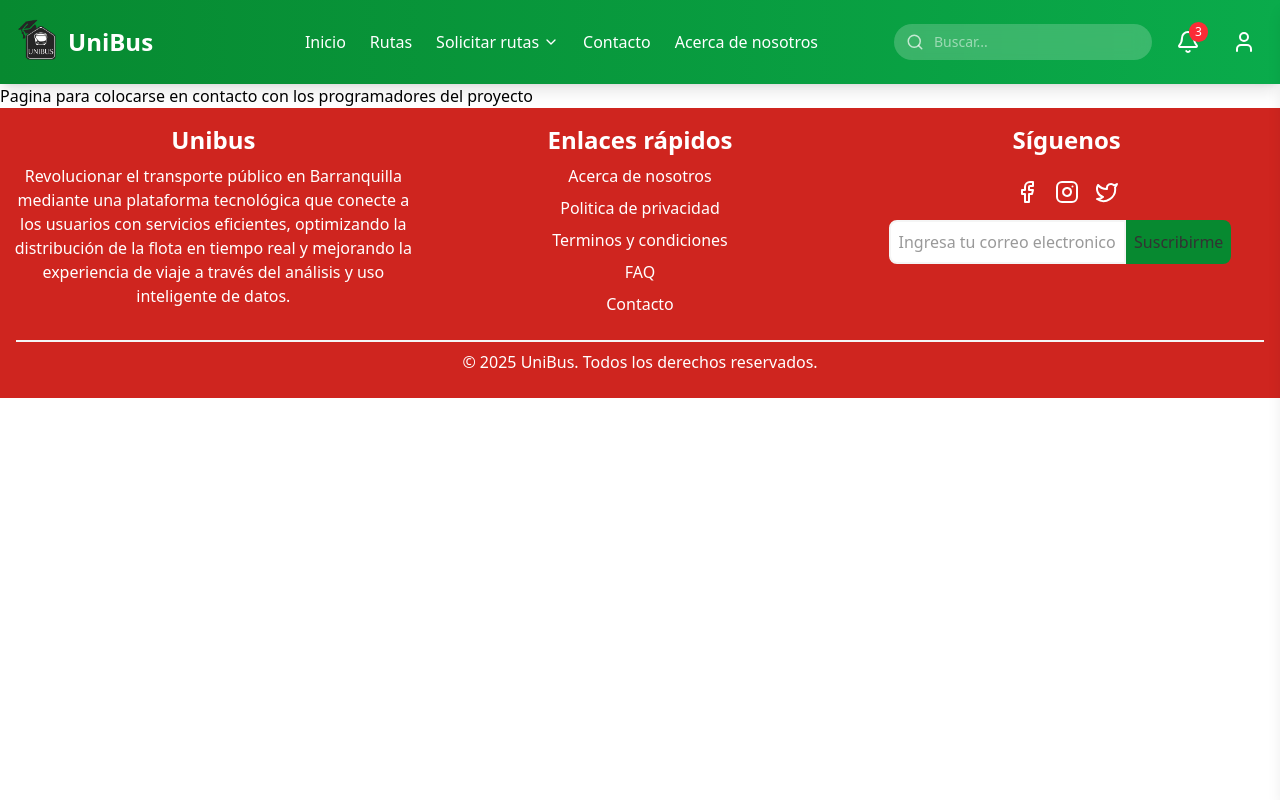
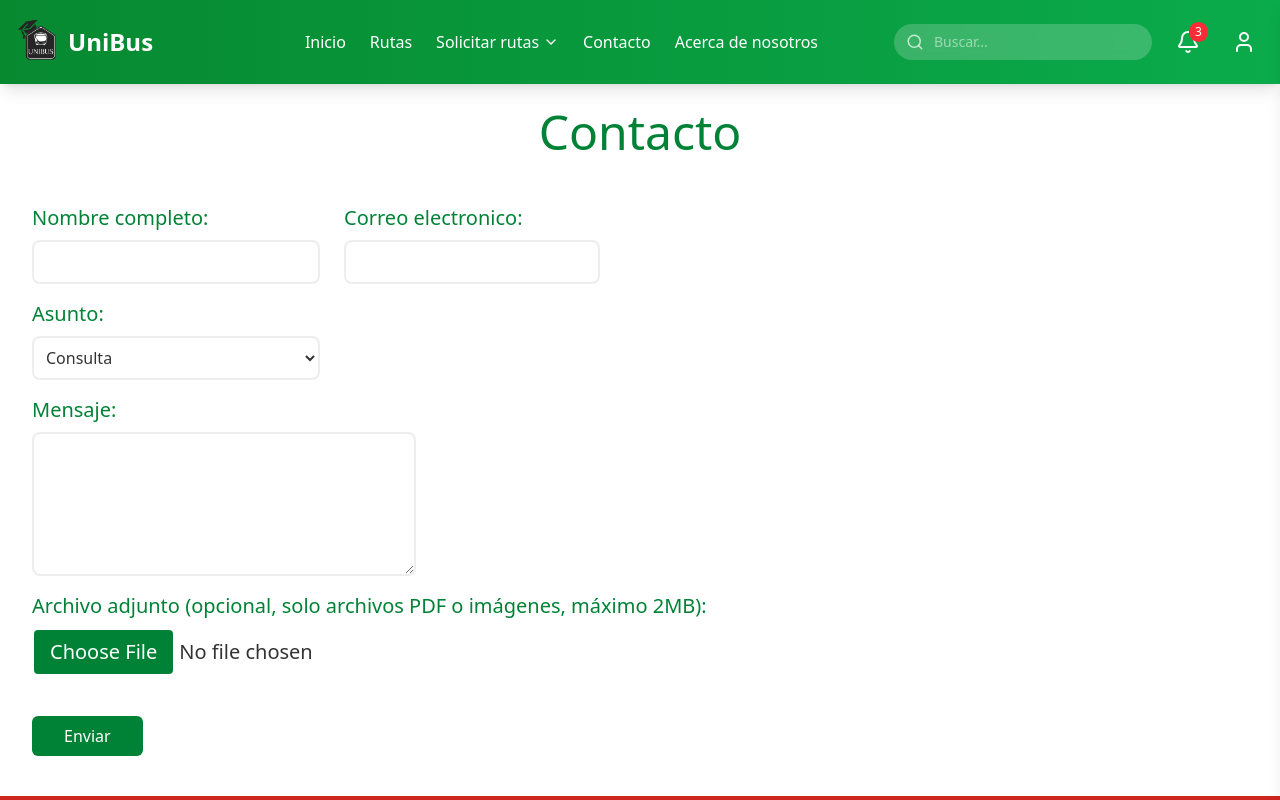
Before and after one commit to somilsdiaz/DrivUp, a React (Vite) app: page /contacto in a window 1280 px wide. Shown: the top 800 px of the page. Built offline with nearby package versions, Linux system fonts and the light colour scheme.

Commit message:
Finish Contact page

```diff
--- a/src/components/footer.tsx
+++ b/src/components/footer.tsx
@@ -66,7 +66,7 @@ const Footer: React.FC = () => {
                     placeholder="Ingresa tu correo electronico"
                 />
 
-                <button type="submit" className="bg-[#078930] text-[#333333] hover:bg-[#FCD116] p-2 rounded-r-lg">
+                <button type="submit" className="bg-[#078930] text-[#333333] hover:bg-[#FCD116] p-2 rounded-r-lg transition duration-150 cursor-pointer">
                     Suscribirme
                 </button>
                 </div>
--- a/src/pages/contacto.tsx
+++ b/src/pages/contacto.tsx
@@ -1,10 +1,107 @@
 import React from 'react';
 import HeaderFooter from '../layouts/headerFooter';
+import {useForm} from 'react-hook-form';
+import {useState} from 'react';
 
 const Contacto: React.FC = () => {
+    interface FormType { Name: string, Email: string, Subject: string, Message: string, Document: FileList };
+    const { register, handleSubmit, formState: { errors }, reset } = useForm<FormType>();
+    const [confirm, setConfirm] = useState("");
+
+    const onSubmit = (data: FormType) => {
+        console.log(data);
+        setConfirm("Tu mensaje ha sido enviado exitosamente");
+        reset();
+    }
+
     return (
         <HeaderFooter>
-            Pagina para colocarse en contacto con los programadores del proyecto
+            <h1 className='text-center text-5xl text-green-700 my-6'>Contacto</h1>
+            <form onSubmit={handleSubmit(onSubmit)} className="flex flex-col gap-4 items-center md:items-start p-6 pl-8">
+                <section className='flex flex-col md:flex-row gap-6'>
+                    <div>
+                        <label htmlFor="Name" className='text-green-700 text-xl flex flex-col gap-2'>Nombre completo:
+                            <input type="text"
+                                className={`p-2 bg-[#fff] text-[#333] rounded-lg border-2
+                                focus:outline-none focus:border-green-700 text-base w-72 ${errors.Name ? 'border-red-500' : 'border-[#EDEDED]'}`}
+                                {...register("Name", {
+                                    required: "El nombre completo es requerido",
+                                    pattern: {
+                                        value: /^[a-zA-ZÀ-ÿ\s]{1,40}$/,
+                                        message: "El nombre no es valido"
+                                    }
+                                })} />
+                        </label>
+                        {errors.Name && <p className='text-red-500'>{errors.Name.message}</p>}
+                    </div>
+                    <div>
+                        <label htmlFor="Email" className='text-green-700 text-xl flex flex-col gap-2'>Correo electronico:
+                            <input type="text"
+                                className={`p-2 bg-[#fff] text-[#333] rounded-lg border-2
+                                focus:outline-none focus:border-green-700 text-base w-72 md:w-64 ${errors.Email ? 'border-red-500' : 'border-[#EDEDED]'}`}
+                                {...register("Email", {
+                                    required: "El correo es requerido",
+                                    pattern: {
+                                        value: /^[a-zA-Z0-9._%+-]+@[a-zA-Z0-9.-]+\.[a-zA-Z]{2,4}$/,
+                                        message: "El correo no es valido"
+                                    }
+                                })} />
+                        </label>
+                        {errors.Email && <p className='text-red-500'>{errors.Email.message}</p>}
+                    </div>
+                </section>
+                <div>
+                    <label htmlFor="Subject" className='text-green-700 text-xl flex flex-col gap-2'>Asunto:
+                        <select
+                            className={`p-2 bg-[#fff] text-[#333] rounded-lg border-2
+                            focus:outline-none focus:border-green-700 text-base w-72 ${errors.Subject ? 'border-red-500' : 'border-[#EDEDED]'}`}
+                            {...register("Subject", { required: "El asunto es requerido" })}>
+                            <option value="Consult">Consulta</option>
+                            <option value="Report">Reportar problema</option>
+                            <option value="Suggest">Sugerencia</option>
+                            <option value="Others">Otros</option>
+                        </select>
+                    </label>
+                    {errors.Subject && <p className='text-red-500'>{errors.Subject.message}</p>}
+                </div>
+                <div>
+                    <label htmlFor="Message" className='text-green-700 text-xl flex flex-col gap-2'>Mensaje:
+                        <textarea
+                            className={` p-2 bg-[#fff] text-[#333] rounded-lg border-2
+                            focus:outline-none focus:border-green-700 w-96 h-36 text-base ${errors.Message ? 'border-red-500' : 'border-[#EDEDED]'}`}
+                            {...register("Message", { required: "El mensaje es requerido" })}></textarea>
+                    </label>
+                    {errors.Message && <p className='text-red-500'>{errors.Message.message}</p>}
+                </div>
+                <div>
+                    <label htmlFor="Document" className='text-green-700 md:text-xl flex flex-col gap-2'>Archivo adjunto (opcional, solo archivos PDF o imágenes, máximo 2MB):
+                        <input type="file"
+                            className='file:p-2 file:px-4 file:cursor-pointer hover:file:bg-green-400 file:bg-green-700 file:text-white
+                            text-[#333] file:rounded-md file:border-2 file:transition file:duration-150
+                            focus:outline-none file:focus:border-green-700 '
+                            {...register("Document", {
+                                validate: {
+                                    fileType: (value: FileList) => {
+                                        if (value[0]) {
+                                            const allowedTypes = ['application/pdf', 'image/jpeg', 'image/png'];
+                                            return allowedTypes.includes(value[0].type) || "Solo se permiten archivos PDF o imágenes";
+                                        }
+                                        return true;
+                                    },
+                                    fileSize: (value: FileList) => {
+                                        if (value[0]) {
+                                            return value[0].size <= 2 * 1024 * 1024 || "El archivo debe ser menor a 2MB";
+                                        }
+                                        return true;
+                                    }
+                                }
+                            })} />
+                    </label>
+                    {errors.Document && <p className='text-red-500'>{errors.Document.message}</p>}
+                </div>
+                <button type='submit' className='mt-6 bg-green-700 text-white rounded-md px-8 p-2 cursor-pointer hover:bg-green-400 transition duration-150'>Enviar</button>
+                <p className='text-green-700 '>{confirm}</p>
+            </form>
         </HeaderFooter>
     );
 };
--- a/src/pages/rutas.tsx
+++ b/src/pages/rutas.tsx
@@ -1,4 +1,4 @@
-import React from 'react';
+import * as React from 'react';
 import HeaderFooter from '../layouts/headerFooter';
 
 const Rutas: React.FC = () => {
```
